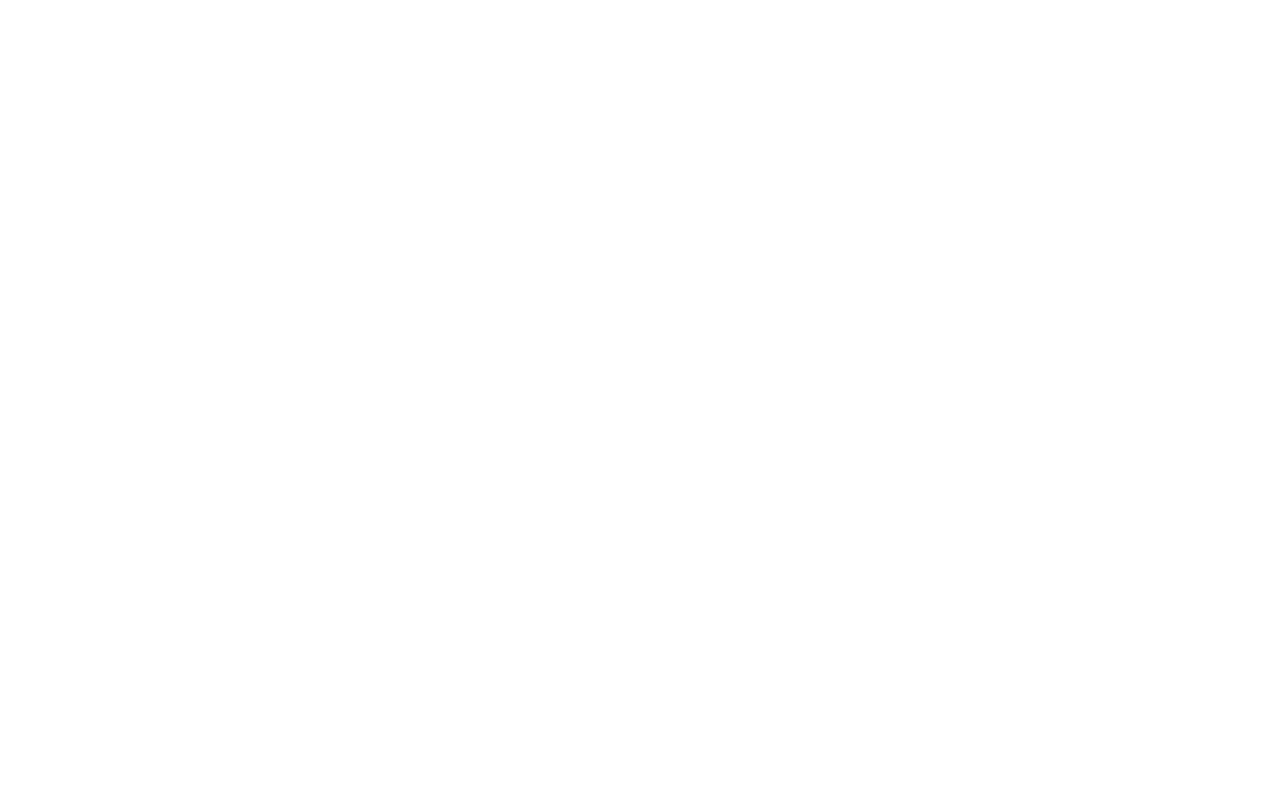
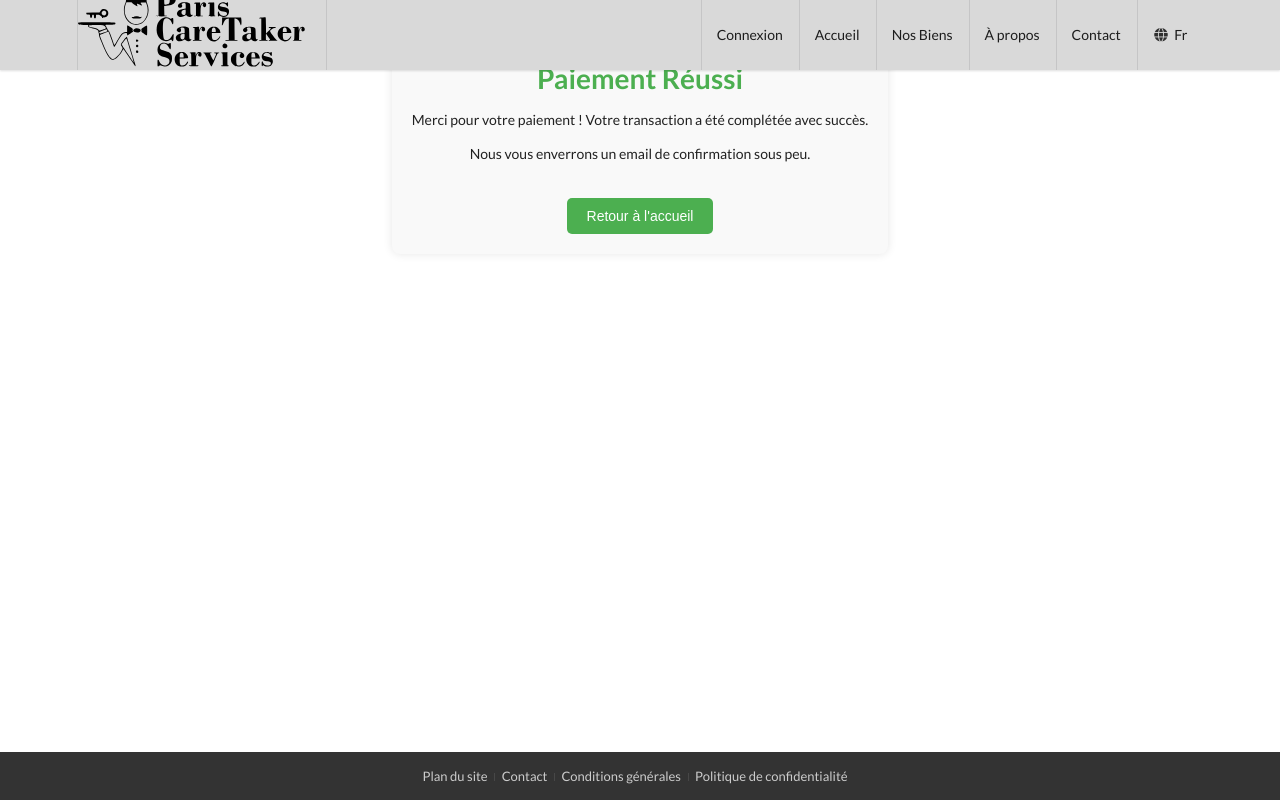
Before and after one commit to Saiti91/PSC_Front, a Vue app: page /payment-success in a window 1280 px wide. Before the commit this address had no page. Built offline with nearby package versions, Linux system fonts and the light colour scheme.

Commit message:
Update files for stripe : creation paymentPage and successPayment

```diff
--- a/package.json
+++ b/package.json
@@ -13,6 +13,7 @@
     "@fullcalendar/daygrid": "^6.1.14",
     "@fullcalendar/interaction": "^6.1.14",
     "@fullcalendar/vue3": "^6.1.14",
+    "@stripe/stripe-js": "^4.0.0",
     "axios": "^1.7.2",
     "cors": "^2.8.5",
     "date-fns": "^3.6.0",
--- a/src/routers/Router.js
+++ b/src/routers/Router.js
@@ -20,6 +20,8 @@
 import AddProvider from "/src/vues/administrationVues/News/Provider/AddProvider.vue";
 import AddServiceToProvider from "/src/vues/administrationVues/News/Provider/AddServiceToProvider.vue";
 import AddServiceType from "/src/vues/administrationVues/News/Provider/AddServiceType.vue";
+import PaymentPage from "/src/vues/clientsVues/PaymentPage.vue";
+import PaymentSuccess from "/src/vues/clientsVues/PaymentSuccess.vue";
 
 
 const routes = [
@@ -27,6 +29,8 @@
     {path: '/', name: 'Accueil', component: AccueilPage},
     {path: '/sign-up', name: 'Sign-Up', component: SignUpPage},
     {path: '/housing', name: 'Housing', component: CataloguePage},
+    {path: '/payment', name: 'Payment', component: PaymentPage},
+    {path: '/payment-success', name: 'Payment-Success', component: PaymentSuccess},
     {path: '/housing/:id', name: 'HousingDetails', component: HousingDetailsPage},
     {
         path: '/add-provider',
--- /dev/null
+++ b/src/vues/clientsVues/PaymentPage.vue
@@ -0,0 +1,83 @@
+<script setup>
+import HeaderComponent from '../../components/HeaderComponent.vue'
+import FooterComponent from '../../components/FooterComponent.vue'
+import { ref } from 'vue';
+import { useRouter } from 'vue-router';
+import { loadStripe } from '@stripe/stripe-js';
+import axiosInstance from "@/utils/Axios.js";
+
+const stripe = ref(null);
+const elements = ref(null);
+const cardElement = ref(null);
+const paymentError = ref(null);
+const isSubmitting = ref(false);
+const router = useRouter();
+
+const setupStripe = async () => {
+  try {
+    stripe.value = await loadStripe('pk_test_51PX7r7FYikej8zQ9TWuGDqr9ew7vxrMC1QNZIAlQZRnDHtJChmlkURIWO2k7NqXY4dLSqxYx3jJOx9o7clWPjEKe00gJ3nq1uY'); // Remplace par ta clé de publication de test
+    elements.value = stripe.value.elements();
+    cardElement.value = elements.value.create('card');
+    cardElement.value.mount('#card-element');
+  } catch (error) {
+    console.error('Erreur lors de la configuration de Stripe:', error);
+    paymentError.value = 'Erreur lors de la configuration de Stripe.';
+  }
+};
+
+const handleSubmit = async () => {
+  if (isSubmitting.value) return;
+  isSubmitting.value = true;
+
+  paymentError.value = null;
+  try {
+    const { error, paymentMethod } = await stripe.value.createPaymentMethod({
+      type: 'card',
+      card: cardElement.value,
+    });
+
+    if (error) {
+      paymentError.value = error.message;
+      isSubmitting.value = false;
+      return;
+    }
+
+    const response = await axiosInstance.post('/stripe/charge', {
+      paymentMethodId: paymentMethod.id,
+    });
+
+    if (response.data.success) {
+      router.push('/payment-success');
+    } else {
+      paymentError.value = 'Erreur lors du traitement du paiement';
+    }
+  } catch (err) {
+    paymentError.value = err.response ? err.response.data.error : err.message;
+  } finally {
+    isSubmitting.value = false;
+  }
+};
+
+setupStripe();
+</script>
+
+
+
+<template>
+  <div>
+    <HeaderComponent />
+    <div class="spacer"></div>
+    <form @submit.prevent="handleSubmit">
+      <div id="card-element"></div>
+      <button type="submit" :disabled="isSubmitting">Payer</button>
+    </form>
+    <div v-if="paymentError">{{ paymentError }}</div>
+    <FooterComponent />
+  </div>
+</template>
+
+<style scoped>
+.spacer {
+  margin-top: 10%;
+}
+</style>
--- /dev/null
+++ b/src/vues/clientsVues/PaymentSuccess.vue
@@ -0,0 +1,63 @@
+<script setup>
+import HeaderComponent from '../../components/HeaderComponent.vue';
+import FooterComponent from '../../components/FooterComponent.vue';
+import { useRouter } from 'vue-router';
+
+const router = useRouter();
+
+const goHome = () => {
+  router.push({ name: 'Home' }); // Remplace 'Home' par le nom de ta route d'accueil
+};
+</script>
+
+<template>
+  <div class="payment-success">
+    <HeaderComponent />
+    <div class="content">
+      <h1>Paiement Réussi</h1>
+      <p>Merci pour votre paiement ! Votre transaction a été complétée avec succès.</p>
+      <p>Nous vous enverrons un email de confirmation sous peu.</p>
+      <button @click="goHome">Retour à l'accueil</button>
+    </div>
+    <FooterComponent />
+  </div>
+</template>
+
+
+<style scoped>
+.payment-success {
+  display: flex;
+  flex-direction: column;
+  align-items: center;
+  padding: 20px;
+  text-align: center;
+}
+
+.content {
+  max-width: 600px;
+  margin: 20px auto;
+  padding: 20px;
+  background-color: #f9f9f9;
+  border-radius: 8px;
+  box-shadow: 0 0 10px rgba(0, 0, 0, 0.1);
+}
+
+button {
+  background-color: #4CAF50;
+  color: white;
+  border: none;
+  padding: 10px 20px;
+  margin-top: 20px;
+  cursor: pointer;
+  border-radius: 5px;
+  transition: background-color 0.3s ease;
+}
+
+button:hover {
+  background-color: #45a049;
+}
+
+h1 {
+  color: #4CAF50;
+}
+</style>
```
Also changed, not shown: 1 other file (tests, documents, lock files or other folders).
